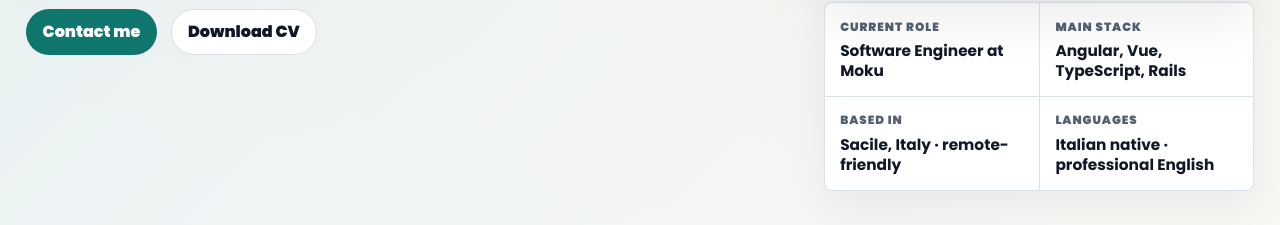
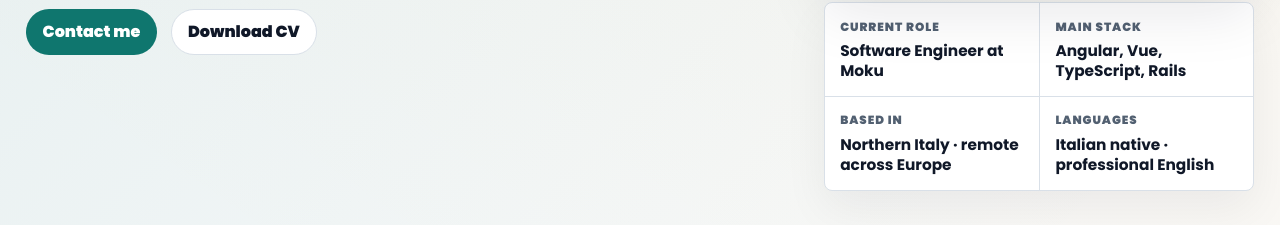
Before and after one commit to XidaZ3/Portfolio, an Angular app: page / in a window 1280 px wide. Shown: the part 475-700 px from the top of the page. Built offline with nearby package versions, Linux system fonts and the light colour scheme.

Commit message:
Update profile location copy

```diff
--- a/src/app/content/portfolio-content.ts
+++ b/src/app/content/portfolio-content.ts
@@ -131,7 +131,7 @@ export const portfolioContent: Record<LanguageCode, PortfolioContent> = {
       profileFacts: [
         { label: 'Current role', value: 'Software Engineer at Moku' },
         { label: 'Main stack', value: 'Angular, Vue, TypeScript, Rails' },
-        { label: 'Based in', value: 'Sacile, Italy · remote-friendly' },
+        { label: 'Based in', value: 'Northern Italy · remote across Europe' },
         { label: 'Languages', value: 'Italian native · professional English' },
       ],
       primaryCta: 'Contact me',
@@ -326,7 +326,7 @@ export const portfolioContent: Record<LanguageCode, PortfolioContent> = {
       profileFacts: [
         { label: 'Ruolo attuale', value: 'Software Engineer presso Moku' },
         { label: 'Stack principale', value: 'Angular, Vue, TypeScript, Rails' },
-        { label: 'Base', value: 'Sacile, Italia · disponibile da remoto' },
+        { label: 'Base', value: 'Nord Italia · remoto in Italia ed Europa' },
         { label: 'Lingue', value: 'Italiano madrelingua · inglese professionale' },
       ],
       primaryCta: 'Contattami',
```
